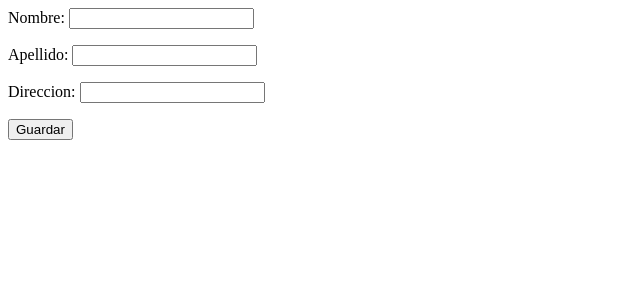
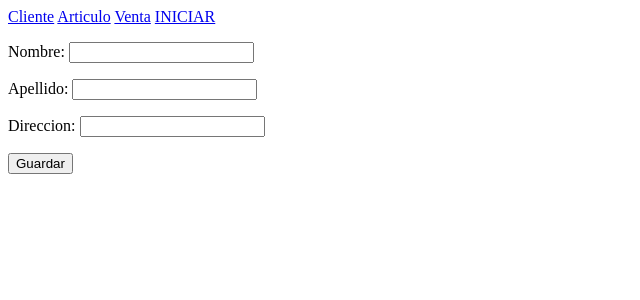
Before and after one commit to NHZoppi/CoderPythonClientes, a Django app: page /cliente/ in a window 1280 px wide. Shown: the top 300 px of the page, without its empty margins (0-640 px from the left). Run offline with Django 4.2, Linux system fonts and the light colour scheme.

Commit message:
Se arreglo: Htmls, forms.py se agrego funcionalidad ventas y funcionalidad en view Clientes

```diff
--- a/Clientes/forms.py
+++ b/Clientes/forms.py
@@ -17,3 +17,8 @@ class VentaForm(forms.ModelForm):
     class Meta:
         model = Venta
         fields = "__all__"
+
+    def __init__(self, *args, **kwargs):
+        super().__init__(*args, **kwargs)
+        self.fields['cliente'].label_from_instance = lambda obj: obj.nombre
+        self.fields['articulo'].label_from_instance = lambda obj: obj.nombre
--- a/Clientes/templates/articulo_form.html
+++ b/Clientes/templates/articulo_form.html
@@ -1,5 +1,10 @@
+{% extends "base.html" %}
+
+{% block contenido %}
 <form method="post">
     {% csrf_token %}
     {{ form.as_p }}
     <input type="submit" value="Guardar">
 </form>
+
+{% endblock contenido %}
--- a/Clientes/templates/base.html
+++ b/Clientes/templates/base.html
@@ -16,5 +16,7 @@
             <a class="btn btn-primary" href="#signup">INICIAR</a>
         </div>
     </nav>
+    {% block contenido %}
+    {% endblock contenido %}
 </body>
 </html>
--- a/Clientes/templates/cliente_form.html
+++ b/Clientes/templates/cliente_form.html
@@ -1,5 +1,13 @@
+{% extends "base.html" %}
+
+{% block contenido %}
 <form method="post">
     {% csrf_token %}
     {{ form.as_p }}
     <input type="submit" value="Guardar">
 </form>
+
+{% if cliente %}
+    <p> Cliente guardado: {{cliente.nombre}}</p>
+{% endif %}
+{% endblock contenido %}
--- a/Clientes/templates/venta_form.html
+++ b/Clientes/templates/venta_form.html
@@ -1,5 +1,11 @@
+{% extends "base.html" %}
+
+{% block contenido %}
+
 <form method="post">
     {% csrf_token %}
     {{ form.as_p }}
     <input type="submit" value="Guardar">
 </form>
+
+{% endblock contenido %}
--- a/Clientes/views.py
+++ b/Clientes/views.py
@@ -7,7 +7,8 @@ def cliente_form_view(request):
     if request.method == 'POST':
         form = ClienteForm(request.POST)
         if form.is_valid():
-            form.save()
+            cliente = form.save()
+            return render(request, "cliente_form.html", {"form":form, "cliente":cliente})
     else:
         form = ClienteForm()
     return render(request, 'cliente_form.html', {'form': form})
```
Also changed, not shown: db.sqlite3.
